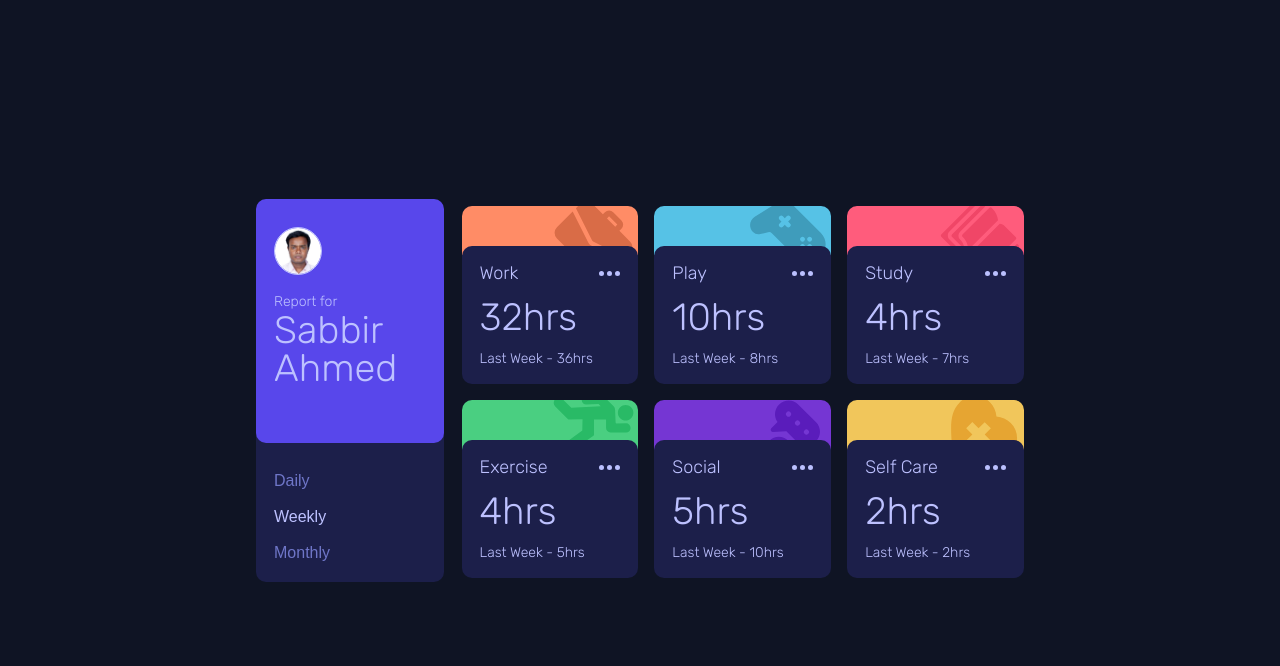
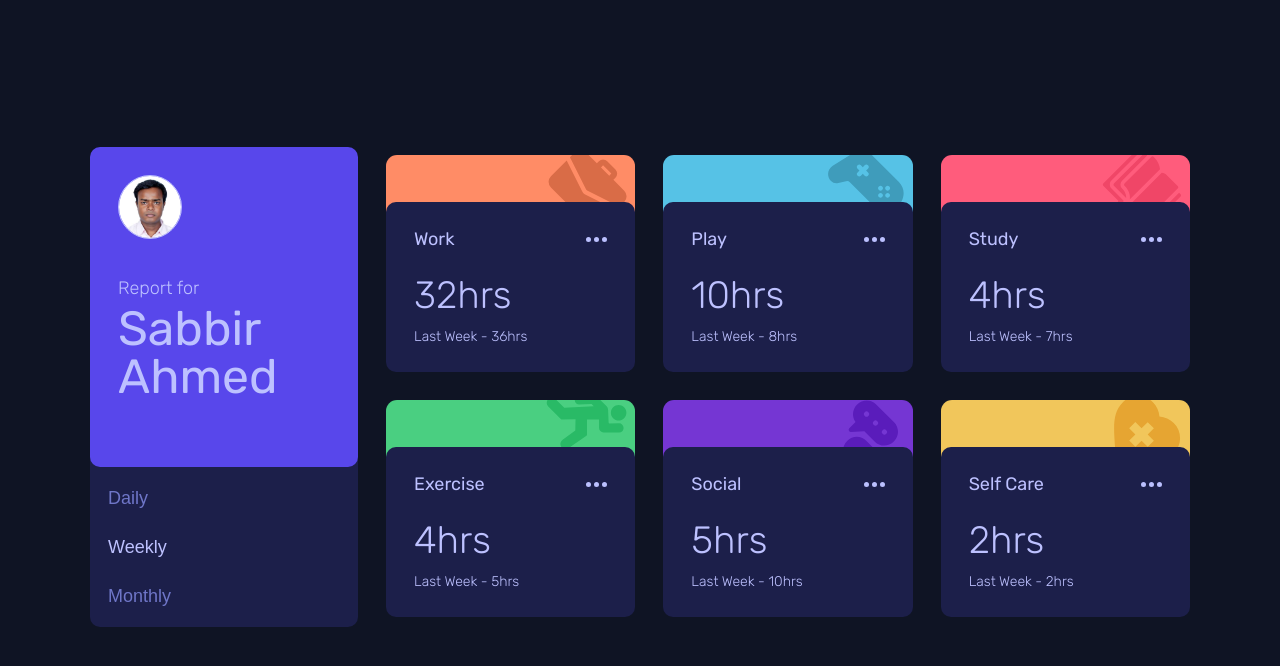
Before and after one commit to sabbircoder07/Time-tracking-dashboard, a plain HTML site: page index.html in a window 1280 px wide. Drawn offline with Linux system fonts and the light colour scheme.

Commit message:
Update style.css

```diff
--- a/css/style.css
+++ b/css/style.css
@@ -47,15 +47,15 @@ The designs were created to the following widths:
   box-sizing: border-box;
 }
 
+html {
+  font-size: 62.5%;
+}
+
 body {
   font-family: "Rubik", sans-serif;
   background-color: hsl(226, 43%, 10%);
   line-height: 1;
   font-weight: 300;
-}
-
-html {
-  font-size: 62.5%;
 }
 
 .time-traking-section {
@@ -68,10 +68,10 @@ html {
 }
 
 .container {
-  width: 60%;
+  width: 110rem;
   display: grid;
   grid-template-columns: 1fr 3fr;
-  gap: 1.8rem;
+  gap: 2.8rem;
 }
 .author-detals {
   display: flex;
@@ -80,7 +80,7 @@ html {
 }
 .author-information-details {
   background-color: hsl(246, 80%, 60%);
-  padding: 1.8rem;
+  padding: 2.8rem;
   padding-top: 2.8rem;
   border-radius: 10px;
   margin-top: -10%;
@@ -88,25 +88,25 @@ html {
 }
 
 .author-img {
-  width: 4.8rem;
+  width: 6.4rem;
   height: auto;
   border: 1px solid hsl(236, 100%, 87%);
   border-radius: 50%;
-  margin-bottom: 1.8rem;
+  margin-bottom: 3.8rem;
 }
 .author-information {
   display: flex;
   flex-direction: column;
-  gap: 0.2rem;
+  gap: 0.8rem;
 }
 .which-for {
-  font-size: 1.4rem;
+  font-size: 1.8rem;
   color: hsl(236, 100%, 87%);
 }
 .author-name {
-  font-size: 3.8rem;
+  font-size: 4.8rem;
   color: hsl(236, 100%, 87%);
-  font-weight: 300;
+  font-weight: 400;
   padding-bottom: 3.8rem;
 }
 
@@ -123,14 +123,14 @@ html {
   list-style: none;
   display: flex;
   flex-direction: column;
-  gap: 1.8rem;
+  gap: 2.8rem;
 }
 
 .option-item .btn {
   border: none;
   background-color: transparent;
   text-decoration: none;
-  font-size: 1.6rem;
+  font-size: 1.8rem;
   font-weight: 500;
   color: hsl(235, 45%, 61%);
   cursor: pointer;
@@ -154,8 +154,8 @@ html {
   flex-direction: row;
   flex-wrap: wrap;
   width: 100%;
-  gap: 1.6rem;
-  margin-bottom: 1.6rem;
+  gap: 2.8rem;
+  margin-bottom: 2.8rem;
 }
 
 .column {
@@ -176,8 +176,8 @@ html {
   background-position: 95% -5px;
   background-repeat: no-repeat;
   background-size: auto;
-  height: 5.8rem;
-  border-radius: 10px;
+  height: 7.2rem;
+  border-radius: 11px;
 }
 
 .play-header {
@@ -208,7 +208,7 @@ html {
 .category-details {
   width: 100%;
   background-color: hsl(235, 46%, 20%);
-  padding: 1.8rem;
+  padding: 2.8rem;
   border-radius: 10px;
   margin-top: -10%;
 }
@@ -216,12 +216,12 @@ html {
   display: flex;
   align-items: center;
   justify-content: space-between;
-  margin-bottom: 1.6rem;
+  margin-bottom: 2.8rem;
 }
 .category-name {
   font-size: 1.8rem;
   color: hsl(236, 100%, 87%);
-  font-weight: 300;
+  font-weight: 400;
 }
 
 .actvity-time {
```
